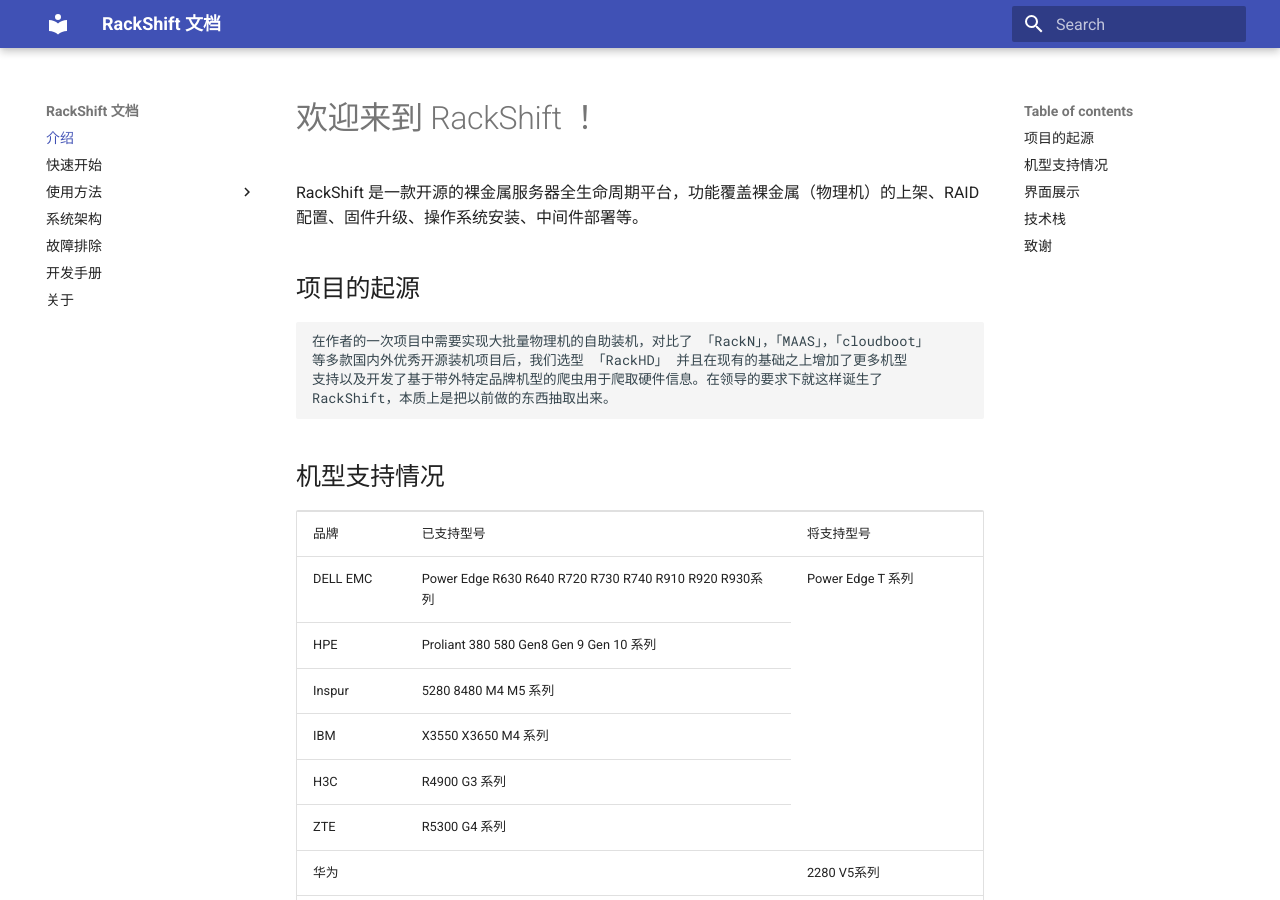
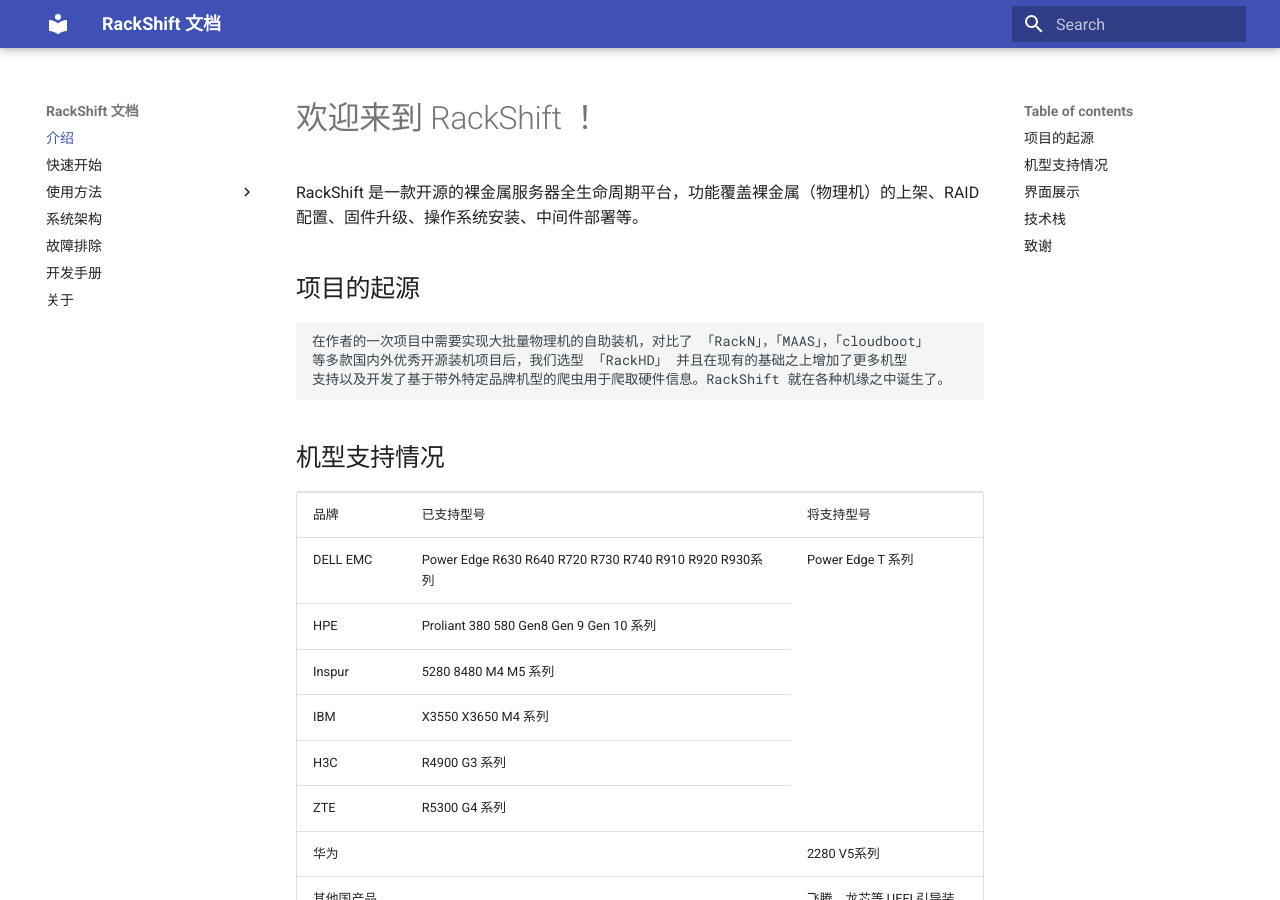
Before and after one commit to fit2cloud/rackshift-docs-static, an MkDocs documentation site: the page built from docs/index.md, in a window 1280 px wide and 900 px high. Built offline with MkDocs 1.6.1 and Material for MkDocs 9.7.7, drawn with Linux system fonts in a browser that asks for light colours.

Commit message:
docs:update

```diff
--- a/docs/index.md
+++ b/docs/index.md
@@ -5,8 +5,7 @@
 ## 项目的起源
     在作者的一次项目中需要实现大批量物理机的自助装机，对比了 「RackN」，「MAAS」，「cloudboot」
     等多款国内外优秀开源装机项目后，我们选型 「RackHD」 并且在现有的基础之上增加了更多机型
-    支持以及开发了基于带外特定品牌机型的爬虫用于爬取硬件信息。在领导的要求下就这样诞生了
-    RackShift，本质上是把以前做的东西抽取出来。
+    支持以及开发了基于带外特定品牌机型的爬虫用于爬取硬件信息。RackShift 就在各种机缘之中诞生了。
 
 ## 机型支持情况
 <table>
```
